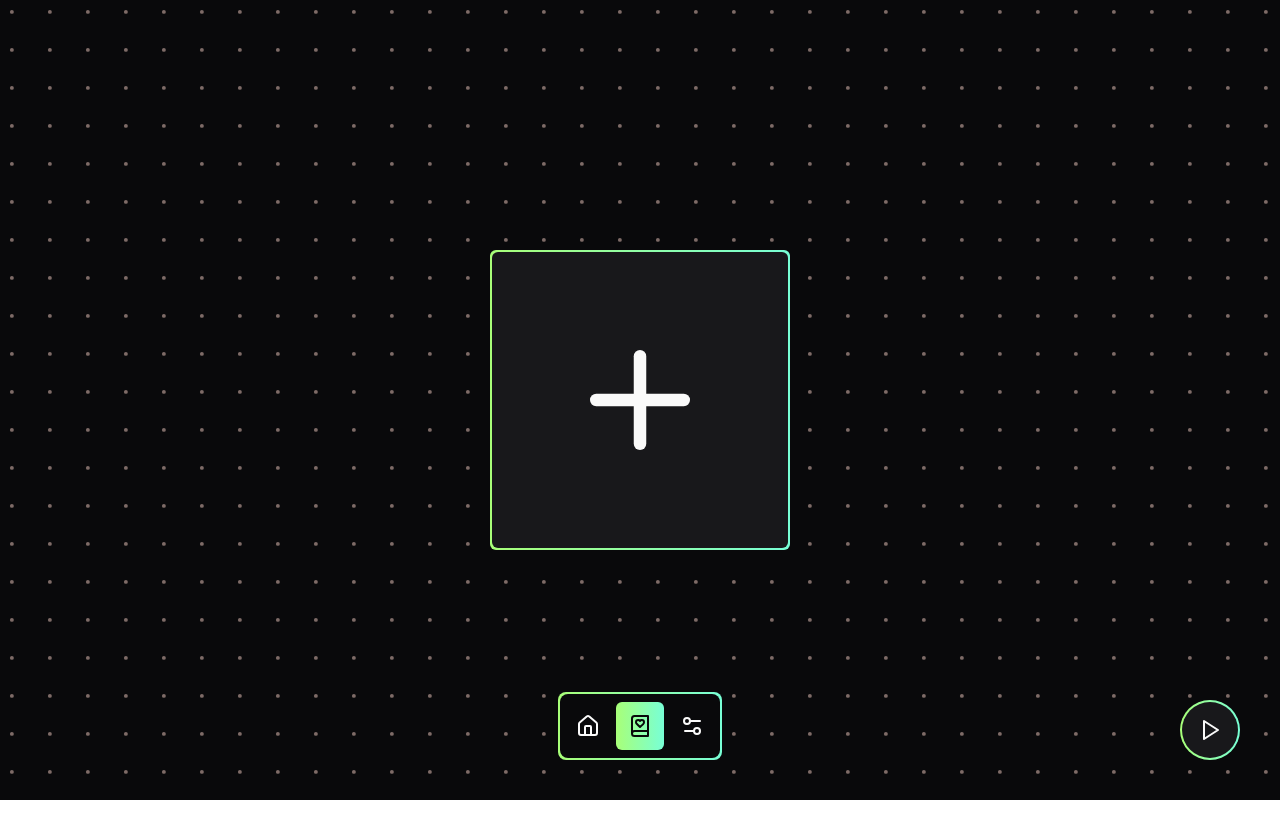
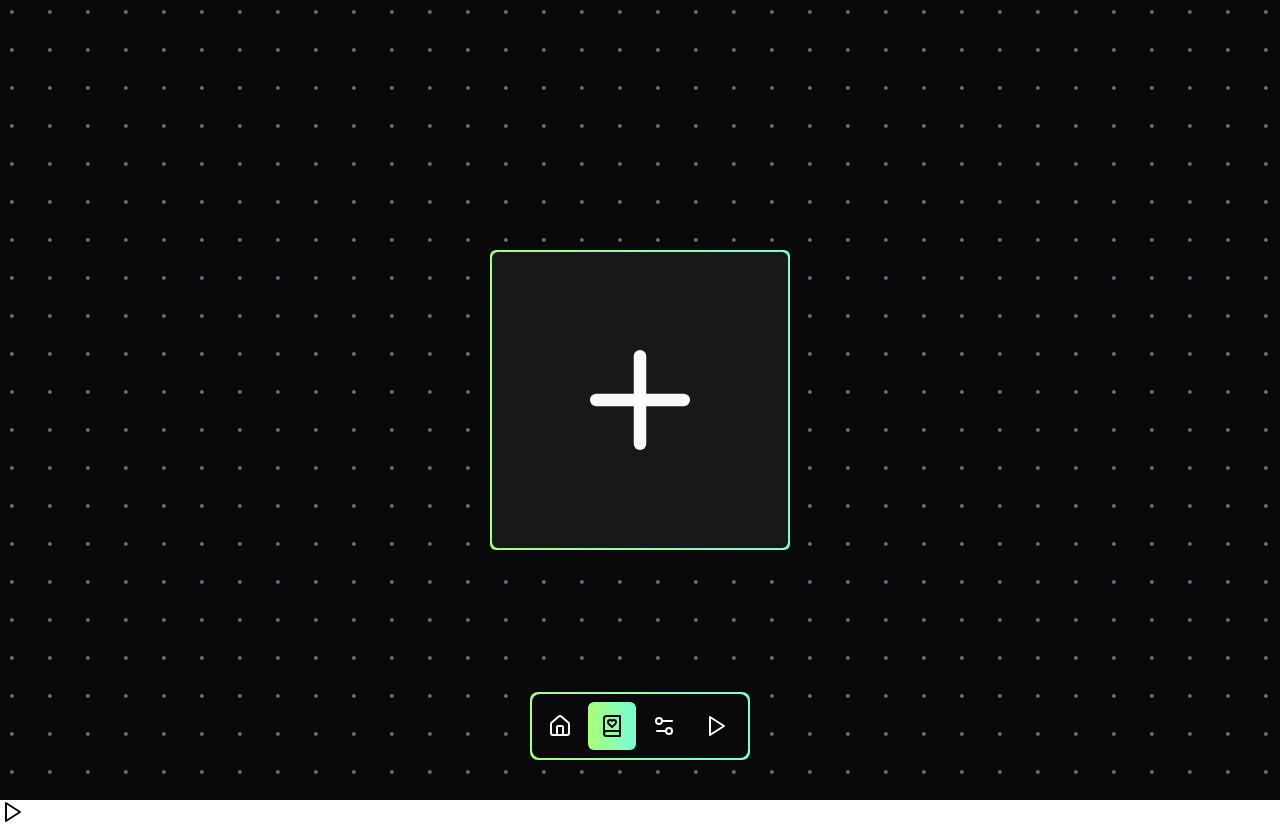
Before and after one commit to hongducdev/pomodoro, a Next.js app: page /profile in a window 1280 px wide. Before the commit the page ends 800 px from the top, so only its background shows below. Built offline with nearby package versions, Linux system fonts and the light colour scheme.

Commit message:
refactor: Improve navbar component structure and styling

```diff
--- a/components/navbar.tsx
+++ b/components/navbar.tsx
@@ -1,15 +1,22 @@
 "use client";
 import { BookHeart, Home, Settings2 } from "lucide-react";
-import { Tooltip, TooltipContent, TooltipProvider, TooltipTrigger, } from "@/components/ui/tooltip";
+import {
+  Tooltip,
+  TooltipContent,
+  TooltipProvider,
+  TooltipTrigger,
+} from "@/components/ui/tooltip";
 import { usePathname } from "next/navigation";
 import { cn } from "@/lib/utils";
 import Link from "next/link";
+import PlayLofi from "./play-lofi";
 
 interface INavbarItem {
   id: number;
   title: string;
-	url: string;
+  url?: string;
   icon: React.ReactNode;
+  isButton?: boolean; // Add this property to differentiate between links and buttons
 }
 
 const NavbarList: INavbarItem[] = [
@@ -17,19 +24,25 @@ const NavbarList: INavbarItem[] = [
     id: 1,
     title: "Home",
     url: "/",
-		icon: <Home/>,
+    icon: <Home />,
   },
   {
     id: 2,
     title: "My Profile",
     url: "/profile",
-		icon: <BookHeart/>,
+    icon: <BookHeart />,
   },
   {
     id: 3,
     title: "Settings",
     url: "/settings",
-		icon: <Settings2/>,
+    icon: <Settings2 />,
+  },
+  {
+    id: 4,
+    title: "Play Lofi",
+    icon: <PlayLofi />,
+    isButton: true,
   },
 ];
 
@@ -37,15 +50,20 @@ const Navbar = () => {
   const pathname = usePathname();
 
   return (
-		<nav
-			className="fixed bottom-10 left-1/2 -translate-x-1/2 bg-summer-dog rounded-lg p-0.5">
+    <div className="fixed bottom-10 left-1/2 -translate-x-1/2 flex items-center gap-10">
+      <nav className=" bg-summer-dog rounded-lg p-0.5">
         <div className="py-2 px-1 flex flex-row bg-zinc-950 rounded-lg">
           {NavbarList.map((item) => (
             <TooltipProvider key={item.id}>
               <Tooltip>
                 <TooltipTrigger asChild>
+                  {item.isButton ? (
+                    <div className="p-3 text-zinc-50 rounded-md hover:bg-olivia/[0.1] transition-colors duration-300 ease-in-out mx-1">
+                      {item.icon}
+                    </div>
+                  ) : (
                     <Link
-									href={item.url}
+                      href={item.url || "/"}
                       className={cn(
                         "p-3 text-zinc-50 rounded-md hover:bg-olivia/[0.1] transition-colors duration-300 ease-in-out",
                         pathname === item.url &&
@@ -54,6 +72,7 @@ const Navbar = () => {
                     >
                       {item.icon}
                     </Link>
+                  )}
                 </TooltipTrigger>
                 <TooltipContent>
                   <p>{item.title}</p>
@@ -63,6 +82,7 @@ const Navbar = () => {
           ))}
         </div>
       </nav>
+    </div>
   );
 };
 
--- a/components/play-lofi.tsx
+++ b/components/play-lofi.tsx
@@ -13,13 +13,8 @@ const PlayLofi = () => {
     }
   };
   return (
-    <div
-      className="group cursor-pointer fixed bottom-10 right-10 bg-summer-dog p-0.5 rounded-full"
-      onClick={handleClick}
-    >
-      <div className="w-14 h-14 rounded-full bg-zinc-900 text-zinc-50 flex items-center justify-center">
-        {playing ? <Pause className="w-6 h-6" /> : <Play className="w-6 h-6" />}
-      </div>
+    <div onClick={handleClick}>
+      {playing ? <Pause className="w-6 h-6" /> : <Play className="w-6 h-6" />}
     </div>
   );
 };
```
Lines whose indentation alone changed are shown as unchanged.
